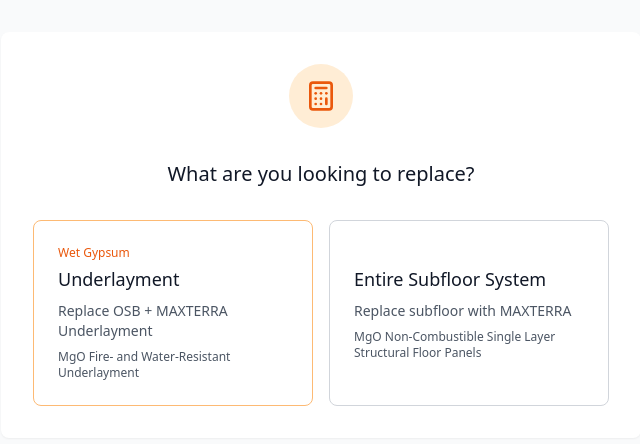
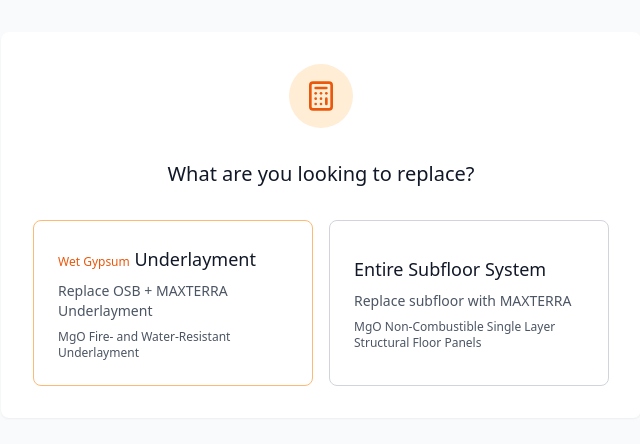
Before and after one commit to voizextechnologies/micheal_calculator, a React (Vite) app: page / in a window 1280 px wide. Shown: the top 444 px of the page, without its empty margins (319-959 px from the left). Built offline with nearby package versions, Linux system fonts and the light colour scheme.

Commit message:
Updated App.tsx

```diff
--- a/src/App.tsx
+++ b/src/App.tsx
@@ -41,7 +41,7 @@ function App() {
                 className="p-6 border border-orange-300 rounded-lg hover:border-orange-400 transition-colors text-left"
               >
 
-                <h3 className="text-lg font-medium text-gray-900 mb-2"> <p className="text-orange-600 text-xs font-medium mb-1">Wet Gypsum</p> Underlayment</h3>
+                <h3 className="text-lg font-medium text-gray-900 mb-2"> <strong className="text-orange-600 text-xs font-medium mb-1">Wet Gypsum</strong> Underlayment</h3>
                 <p className="text-gray-600 text-sm mb-2">
                   Replace OSB + MAXTERRA Underlayment
                 </p>
```
